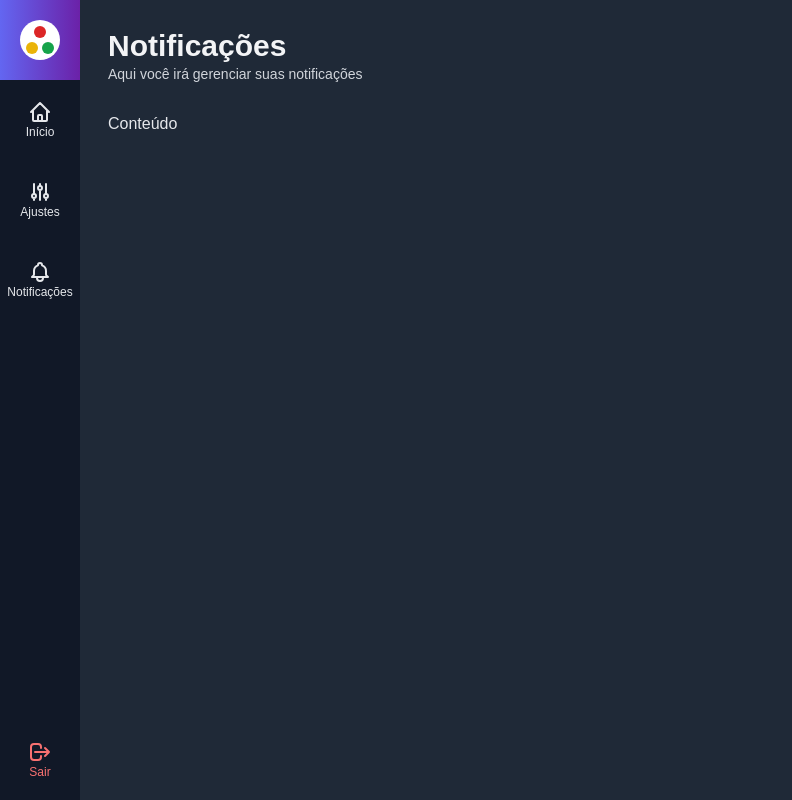
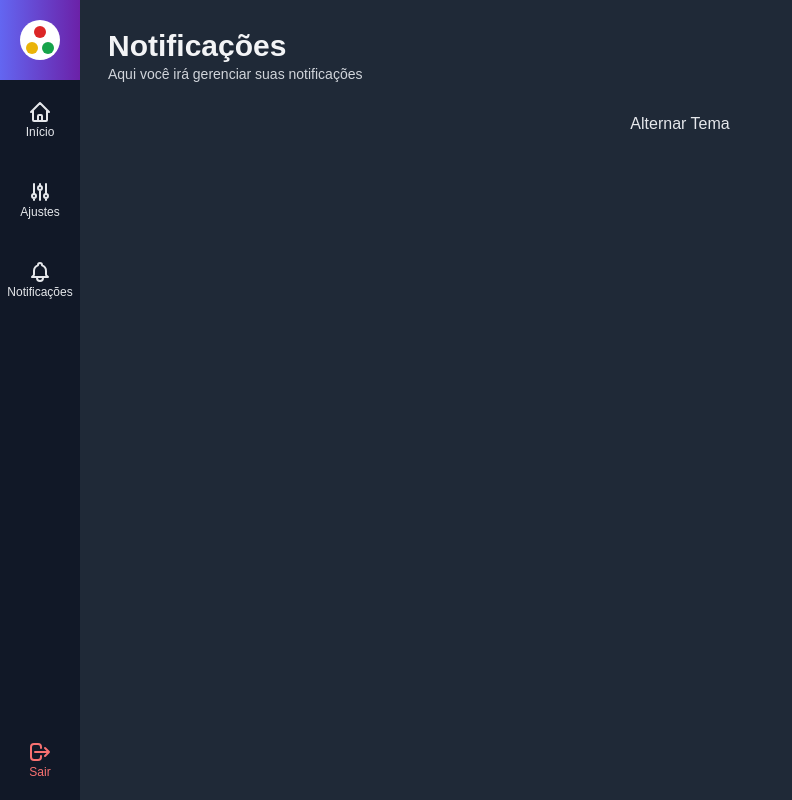
Before and after one commit to rodrigosoares67/admin-template, a Next.js app: page /notificacoes in a window 1280 px wide. Shown: the whole page, without its empty margins (0-792 px from the left). Built offline with nearby package versions, Linux system fonts and the light colour scheme.

Commit message:
FEAT: Habilitando funcionalidade para alternar modo Dark e Light

```diff
--- a/src/components/template/Layout.tsx
+++ b/src/components/template/Layout.tsx
@@ -1,3 +1,4 @@
+import useAppData from "../../data/hook/useAppData"
 import Cabecalho from "./Cabecalho"
 import Conteudo from "./Conteudo"
 import MenuLateral from "./MenuLateral"
@@ -9,8 +10,10 @@
 }
 
 export default function Layout(props: LayoutProps){
+const { tema } = useAppData()
+
   return (
-    <div className={`dark flex h-screen w-screen`}>
+    <div className={`${tema} flex h-screen w-screen`}>
       <MenuLateral />
       <div className={`flex flex-col w-full p-7 bg-grey-300 dark:bg-gray-800`}>
         <Cabecalho titulo={props.titulo} subtitulo={props.subtitulo} />
--- /dev/null
+++ b/src/data/context/AppContext.tsx
@@ -0,0 +1,29 @@
+import { createContext, useState } from "react";
+
+type Tema = 'dark' | ''
+
+interface AppContextProps {
+  tema?: Tema
+  alternarTema?: () => void
+}
+
+const AppContext = createContext<AppContextProps>({})
+
+export function AppProvider(props){
+  const [tema, setTema] = useState<Tema>('dark')
+
+  function alternarTema(){
+    setTema(tema === '' ? 'dark' : '')
+  }
+
+  return (
+    <AppContext.Provider value={{
+      tema,
+      alternarTema
+    }}>
+      {props.children}
+    </AppContext.Provider>
+  )
+}
+
+export default AppContext
--- /dev/null
+++ b/src/data/hook/useAppData.ts
@@ -0,0 +1,6 @@
+import { useContext } from "react";
+import AppContext from "../context/AppContext";
+
+const useAppData = () => useContext(AppContext)
+
+export default useAppData
--- a/src/pages/_app.tsx
+++ b/src/pages/_app.tsx
@@ -1,8 +1,13 @@
 import '../styles/globals.css'
 import type { AppProps } from 'next/app'
+import { AppProvider } from '../data/context/AppContext'
 
 function MyApp({ Component, pageProps }: AppProps) {
-  return <Component {...pageProps} />
+  return (
+    <AppProvider>
+      <Component {...pageProps} />
+    </AppProvider>
+  )
 }
 
 export default MyApp
--- a/src/pages/notificacoes.tsx
+++ b/src/pages/notificacoes.tsx
@@ -1,10 +1,13 @@
 import type { NextPage } from 'next'
 import Layout from '../components/template/Layout'
+import useAppData from '../data/hook/useAppData'
 
 const Notificacoes: NextPage = () => {
+  const ctx = useAppData()
+
   return (
     <Layout titulo="Notificações" subtitulo="Aqui você irá gerenciar suas notificações">
-      <h3>Conteúdo</h3>
+      <button onClick={ctx.alternarTema}>Alternar Tema</button>
     </Layout>
   )
 }
```
